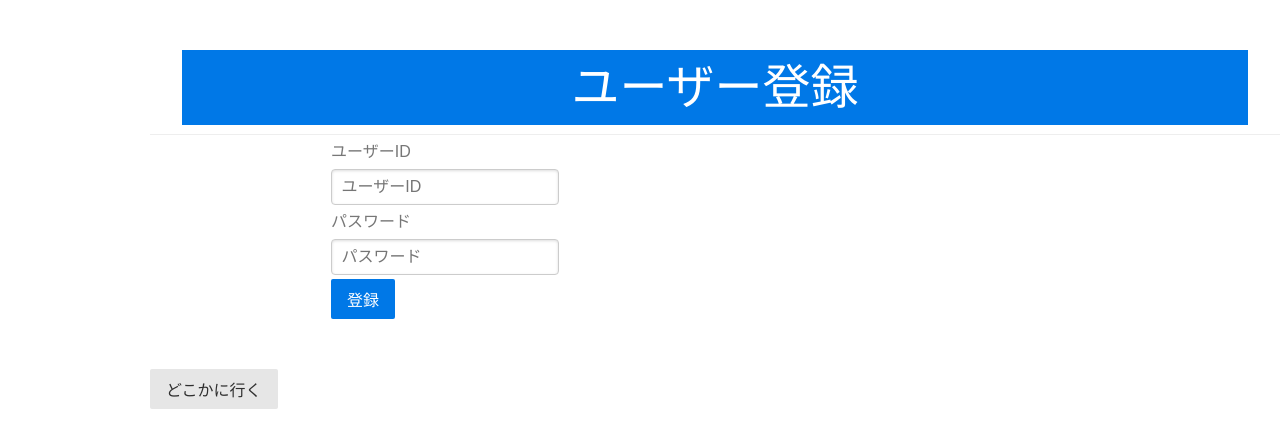
After one commit to htkyst/img_box_app, a Flask app: template templates/regist_user.html in a window 1280 px wide. The commit adds this page. Shown: the top 448 px of the page. Run offline with Flask 2, Linux system fonts and the light colour scheme; the template is opened without the code that fills it, so the values that code supplies are empty; some libraries are stand-ins or nearby versions.

Commit message:
regist user

```diff
--- a/main.py
+++ b/main.py
@@ -29,8 +29,16 @@ def logout():
     return Message('ログアウトしました')
 
 @app.route('/login/new_user', methods=['POST'])
-def register_new_user():
+def regist_user():
+    return render_template('regist_user.html')
 
+@app.route('/login/new_user/try', methods=['POST'])
+def regist_try():
+    new_user_id, new_password = user.GetNewUserInfo(request.form)
+    if user.RegistNewUser(new_user_id, new_password):
+        return render_template('index.html', user_id=new_user_id)
+    else:
+        return Message('そのユーザIDは使用されています')
 
 def Message(mess, title="あなたに贈る言の葉"):
     return render_template('msg.html', msg=mess, title=title)
--- /dev/null
+++ b/templates/regist_user.html
@@ -0,0 +1,17 @@
+{% extends "layout.html" %}
+
+{% block title %}
+ユーザー登録
+{% endblock %}
+
+{% block contents %}
+<div class="new_user">
+  <form action="/login/new_user/try" method="POST" class="pure-form pure-form-stacked">
+    <label id="new_user_id">ユーザーID</label>
+    <input type="text" name="new_user_id" id="new_user_id" placeholder="ユーザーID" />
+    <label id="new_password">パスワード</label>
+    <input type="text" name="new_password" id="new_password" placeholder="パスワード" />
+    <button type="submit" class="pure-button pure-button-primary">登録</button>
+  </form>
+</div>
+{% endblock %}
--- a/user_info.py
+++ b/user_info.py
@@ -24,6 +24,11 @@ def TryLogout():
 def GetUserID():
     return session['login'] if IsLogin() else 'No login user'
 
+def GetNewUserInfo(form):
+    user_id = form.get('new_user_id', '')
+    password = form.get('new_password', '')
+    return user_id, password
+
 def RegistNewUser(new_user_id, new_password):
     if new_user_id in USER_LIST:
         return False
```
Also changed, not shown: templates/index.html (+10 -0 lines).
